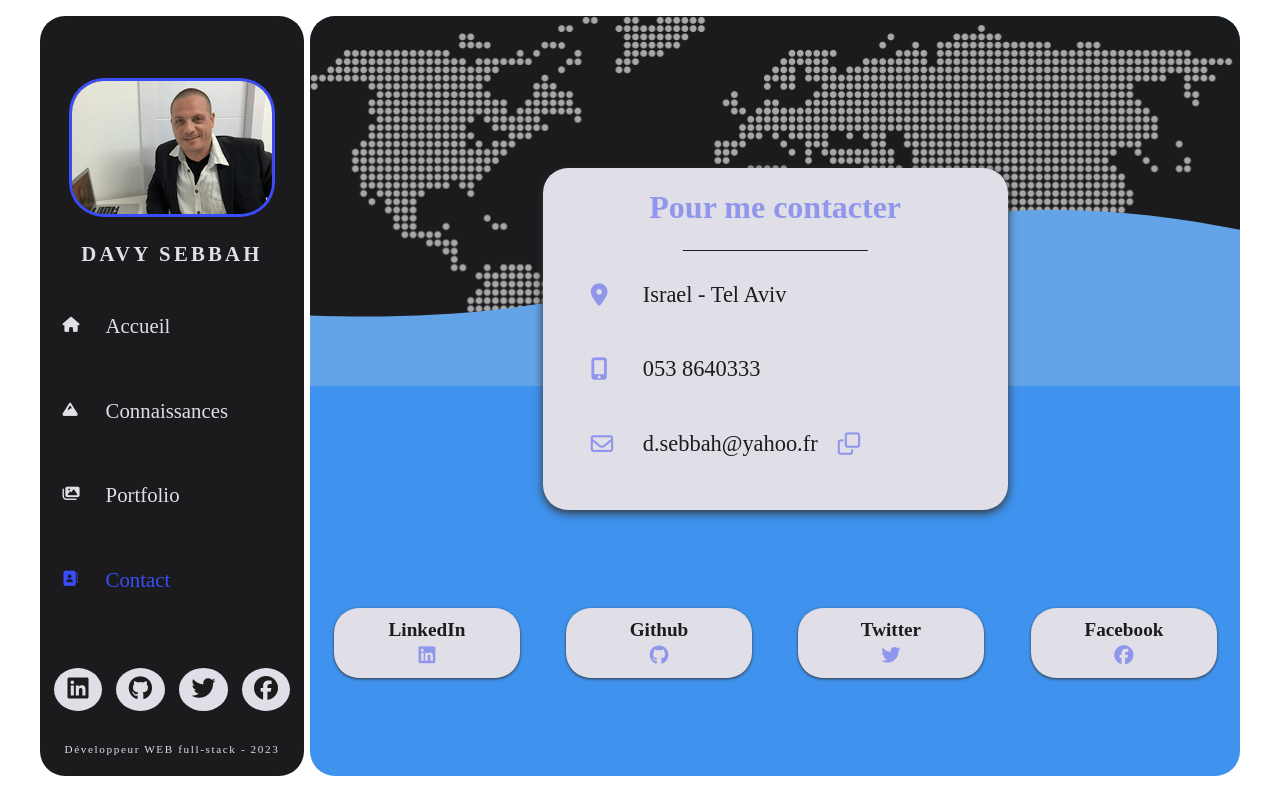
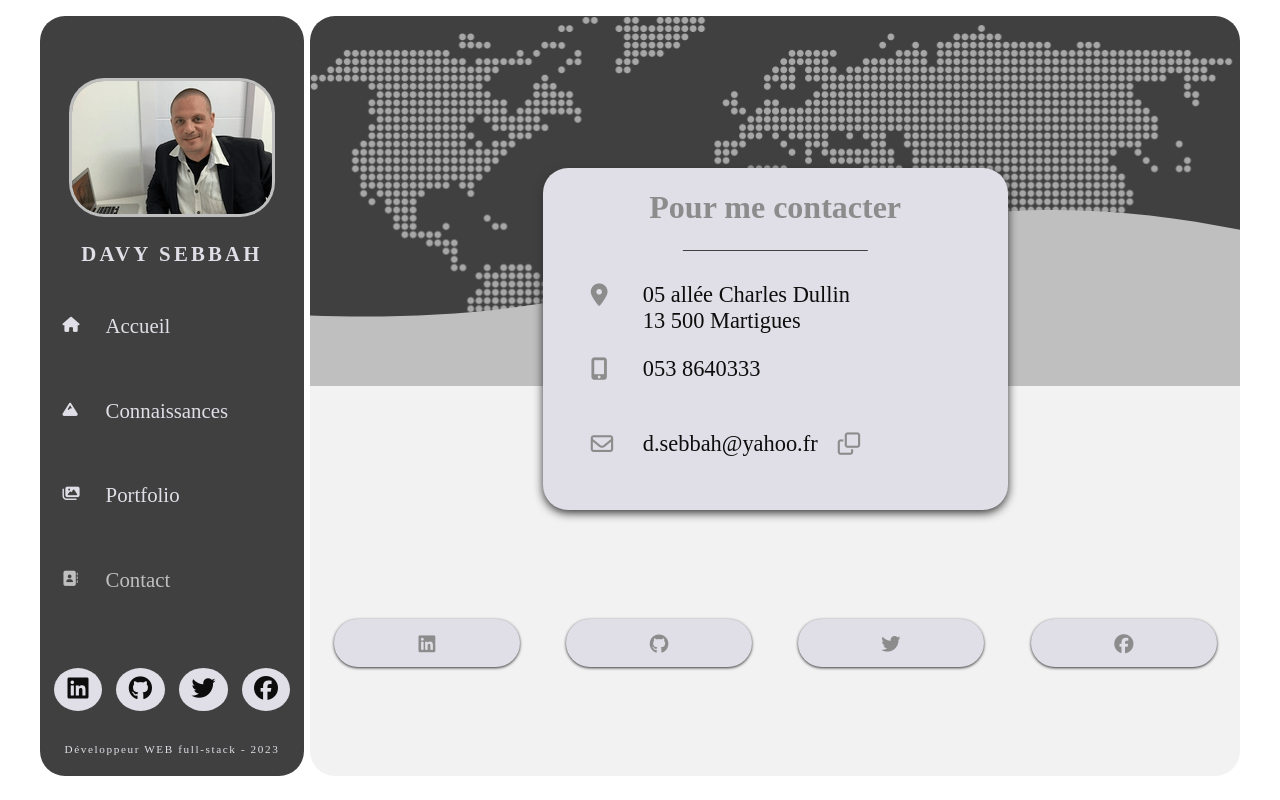
Before and after one commit to DavyHaYehoudi/portfolio, a React (Create React App) app: page /contact in a window 1280 px wide. Built offline with nearby package versions, Linux system fonts and the light colour scheme; a web font is replaced by a local one.

Commit message:
couleurs + clicks contacts + update React projects/CMS + delete bg image home

```diff
--- a/src/components/Navigation.js
+++ b/src/components/Navigation.js
@@ -16,7 +16,7 @@ const Navigation = () => {
           <li>
             <NavLink
               to="/"
-              className={({ isActive }) => isActive && "navActive"}
+              className={({ isActive }) => isActive ? "navActive":""}
             >
               <i className="fas fa-home"></i>
               <span>Accueil</span>
@@ -25,7 +25,7 @@ const Navigation = () => {
           <li>
             <NavLink
               to="/knowledges"
-              className={({ isActive }) => isActive && "navActive"}
+              className={({ isActive }) => isActive ? "navActive":""}
             >
               <i className="fas fa-mountain"></i>
               <span>Connaissances</span>
@@ -34,7 +34,7 @@ const Navigation = () => {
           <li>
             <NavLink
               to="/portfolio"
-              className={({ isActive }) => isActive && "navActive"}
+              className={({ isActive }) => isActive ? "navActive":""}
             >
               <i className="fas fa-images"></i>
               <span>Portfolio</span>
@@ -43,7 +43,7 @@ const Navigation = () => {
           <li>
             <NavLink
               to="/contact"
-              className={({ isActive }) => isActive && "navActive"}
+              className={({ isActive }) => isActive ? "navActive":""}
             >
               <i className="fas fa-address-book"></i>
               <span>Contact</span>
--- a/src/components/portfolio/Project.js
+++ b/src/components/portfolio/Project.js
@@ -17,8 +17,8 @@ const Project = ({ item }) => {
       <h3>{item.name}</h3>
       <img src={item.picture} alt={item.picture} onClick={handleInfo} />
       <span className="infos" onClick={handleInfo}>
-        <i className="fas fa-plus-circle"></i>
-      </span>
+      <i class="fa-sharp fa-solid fa-circle-info"></i>
+       </span>
 
       {showInfo && (
         <div className="showInfos">
--- a/src/pages/Contact.js
+++ b/src/pages/Contact.js
@@ -1,73 +1,94 @@
-import React from 'react';
-import Navigation from '../components/Navigation';
+import React from "react";
+import Navigation from "../components/Navigation";
 import ClipboardJS from "clipboard";
+import { Link } from "react-router-dom";
 
 const Contact = () => {
-
+  const phoneNumber = "0538640333";
   new ClipboardJS(".fa-solid");
 
   return (
-        <div className='contact'>
+    <div className="contact">
       <Navigation />
-            <div className='contactContent'>
-                <div className='header'></div>
-                    <div className='contactBox'>
+      <div className="contactContent">
+        <div className="header"></div>
+        <div className="contactBox">
           <h1>Pour me contacter</h1>
           <ul>
             <li>
-                                <i className='fas fa-map-marker-alt'></i>
-                                <span>Israel - Tel Aviv</span>
+              <Link
+                to="https://www.google.com/maps/place/5+All.+Charles+Dullin,+13500+Martigues,+France/@43.4287281,5.0412549,17z/data=!3m1!4b1!4m6!3m5!1s0x12b61e3e70f4ea2b:0xa1fd47f8ab7c05a9!8m2!3d43.4287281!4d5.0438298!16s%2Fg%2F11c4kc5n0n?authuser=0"
+                rel="noopener noreferrer"
+                target="_blanck"
+              >
+                <i className="fas fa-map-marker-alt"></i>
+                <span>
+                  05 allée Charles Dullin <br />
+                  13 500 Martigues
+                </span>
+              </Link>
             </li>
             <li>
-                                <i className='fas fa-mobile-alt'></i>
+              <Link to={`tel:${phoneNumber}`}>
+                <i className="fas fa-mobile-alt"></i>
                 <span>053 8640333 </span>
+              </Link>
             </li>
             <li>
-                                <i className='far fa-envelope'></i>
+              <i className="far fa-envelope"></i>
               <p>
-                                 <span className='target'>d.sebbah@yahoo.fr
+                <span className="target">
+                  d.sebbah@yahoo.fr
                   <i
-                                    title='Copy email adress'
-                                    style={{marginLeft:'20px'}}
-                                    class="fa-regular fa-clone clickInput"
+                    title="Copie de l'adresse email"
+                    style={{ marginLeft: "20px" }}
+                    className="fa-regular fa-clone clickInput"
                     data-clipboard-action="copy"
                     data-clipboard-target=".target"
-                                    onClick={() => {alert('mail pasted')}}>
-
-                                   </i>
+                    onClick={() => {
+                      alert("mail copié");
+                    }}
+                  ></i>
                 </span>
               </p>
             </li>
           </ul>
         </div>
-                    <div className='socialNetwork'>
+        <div className="socialNetwork">
           <ul>
-
-                                <a href='https://www.linkedin.com/in/davy-sebbah-2a2b4620b/' target="_blank" rel='noopener noreferrer'>
-                                    <h4>LinkedIn</h4>
-                                    <i className='fab fa-linkedin'></i>
+            <a
+              href="https://www.linkedin.com/in/davy-sebbah-2a2b4620b/"
+              target="_blank"
+              rel="noopener noreferrer"
+            >
+              {/* <h4>LinkedIn</h4> */}
+              <i className="fab fa-linkedin"></i>
             </a>
 
-
-                                <a href='https://github.com/DavyHaYehoudi?tab=repositories' target="_blank" rel='noopener noreferrer'>
-                                    <h4>Github</h4>
-                                    <i className='fab fa-github'></i>
+            <a
+              href="https://github.com/DavyHaYehoudi?tab=repositories"
+              target="_blank"
+              rel="noopener noreferrer"
+            >
+              {/* <h4>Github</h4> */}
+              <i className="fab fa-github"></i>
             </a>
 
-
-                                <a href='' target="_blank" rel='noopener noreferrer'>
-                                    <h4>Twitter</h4>
-                                    <i className='fab fa-twitter'></i>
+            <a href="" target="_blank" rel="noopener noreferrer">
+              {/* <h4>Twitter</h4> */}
+              <i className="fab fa-twitter"></i>
             </a>
 
-                                <a href='https://www.linkedin.com/in/davy-sebbah-2a2b4620b/' target="_blank" rel='noopener noreferrer'>
-                                    <h4>Facebook</h4>
-                                    <i className='fab fa-facebook'></i>
+            <a
+              href="https://www.linkedin.com/in/davy-sebbah-2a2b4620b/"
+              target="_blank"
+              rel="noopener noreferrer"
+            >
+              {/* <h4>Facebook</h4> */}
+              <i className="fab fa-facebook"></i>
             </a>
-
           </ul>
         </div>
-
       </div>
     </div>
   );
--- a/src/pages/Home.js
+++ b/src/pages/Home.js
@@ -1,5 +1,5 @@
-import React from 'react';
-import Navigation from '../components/Navigation';
+import React from "react";
+import Navigation from "../components/Navigation";
 
 const Home = () => {
   return (
@@ -10,7 +10,9 @@ const Home = () => {
           <h1>Davy SEBBAH</h1>
           <h2>Développeur WEB full-stack</h2>
           <div className="pdf">
-                        <a href="./media/cv.pdf" target="_blank">Télécharger mon CV</a>
+            <a href="./media/cv.pdf" target="_blank" rel="noopener noreferrer">
+              Télécharger mon CV
+            </a>
           </div>
         </div>
       </div>
--- a/src/styles/_settings.scss
+++ b/src/styles/_settings.scss
@@ -11,13 +11,13 @@ $font-3: 'Josefin Sans', serif;
 // $color-5: #36D0EA;
 // $white: #ddd;
 // $black: #333;
-$color-1: #1b1b1d;
-$color-2: #0b1ff760;
-$color-3: rgb(63, 147, 238);
-$color-4: #3a4df7;
+$color-1: #404040;
+$color-2: #8C8C8C;
+$color-3: #F2F2F2;
+$color-4: #BFBFBF;
 $color-5: #e0dee6;
-$white: #ddd;
-$black: rgb(29, 28, 28);
+$white: #F2F2F2;
+$black: #0D0D0D;
 
 $borderRadius: 25px;
 $shadow: 0 1px 3px #333;
@@ -32,6 +32,8 @@ $minHeight: 95vh;
   box-sizing: border-box;
   margin: 0;
   padding: 0;
+  //  Debugging horizontal scroll
+  // box-shadow: 0 0 0 3px red inset;
 }
 body {
   margin: 1rem auto;
--- a/src/styles/pages/_home.scss
+++ b/src/styles/pages/_home.scss
@@ -1,28 +1,31 @@
 .home {
-
   .homeContent {
     background: linear-gradient(50deg, $color-1 20%, transparent 100%);
-    min-height: $minHeight;
+    // min-height: $minHeight;
     width: 100%;
-    min-height: 500px;
+    // min-height: 500px;
     border-radius: $borderRadius;
     position: relative;
     overflow: hidden;
+    display: flex;
+    justify-content: center;
+    align-items: center;
 
     &:after {
-      content: '';
+      content: "";
       position: absolute;
       height: 100%;
       width: inherit;
-      background: url('../../media/bg.jpg') no-repeat center/contain;
+      // background: url('../../media/bg.jpg') no-repeat center/contain;
       z-index: -1;
       filter: brightness(80%);
     }
 
     .content {
-      position: absolute;
-      top: 20%;
-      left: 13%;
+      // position: absolute;
+      // top: 20%;
+      // left: 13%;
+
       font-family: $font-1;
 
       h1 {
@@ -39,6 +42,7 @@
         text-shadow: 1px 4px 1px $black;
       }
       .pdf {
+        text-align: center;
         a {
           font-size: 1.5rem;
           background: $color-3;
@@ -55,15 +59,15 @@
     }
   }
 }
-@media screen and (max-width: 850px){
+@media screen and (max-width: 850px) {
   .homeContent {
     margin: 0 !important;
   }
 }
-@media screen and (max-width:580px){
+@media screen and (max-width: 580px) {
   .homeContent {
     &:after {
-    background: url('../../media/bg.jpg') no-repeat 60% 50%/cover !important;
+      background: url("../../media/bg.jpg") no-repeat 60% 50% / cover !important;
     }
     h1 {
       font-size: 3rem !important;
```
Also changed, not shown: src/components/Modals.js (added, +49 -0 lines), src/data/portfolioData.js (+13 -13 lines), src/index.js (+7 -7 lines), public/media/naturocindy.png, src/media/shape.svg. Lines whose indentation alone changed are shown as unchanged.
